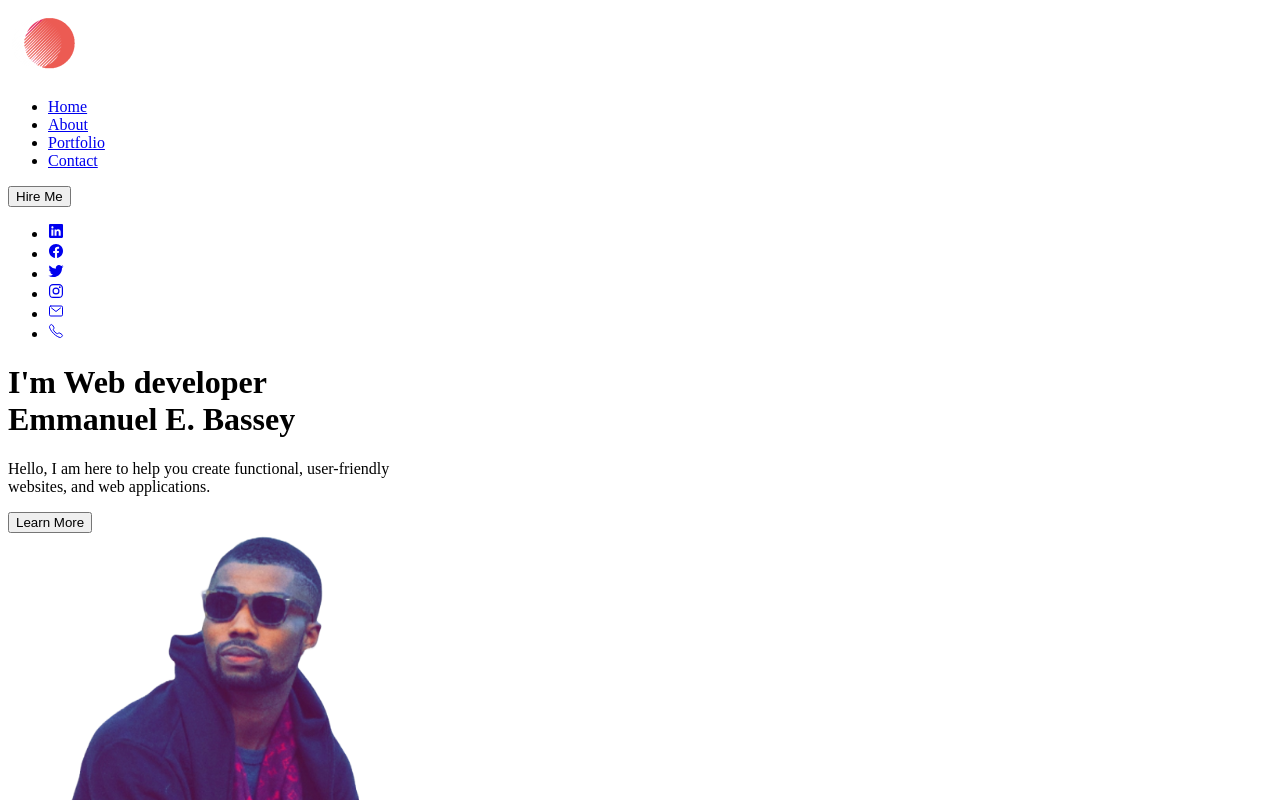
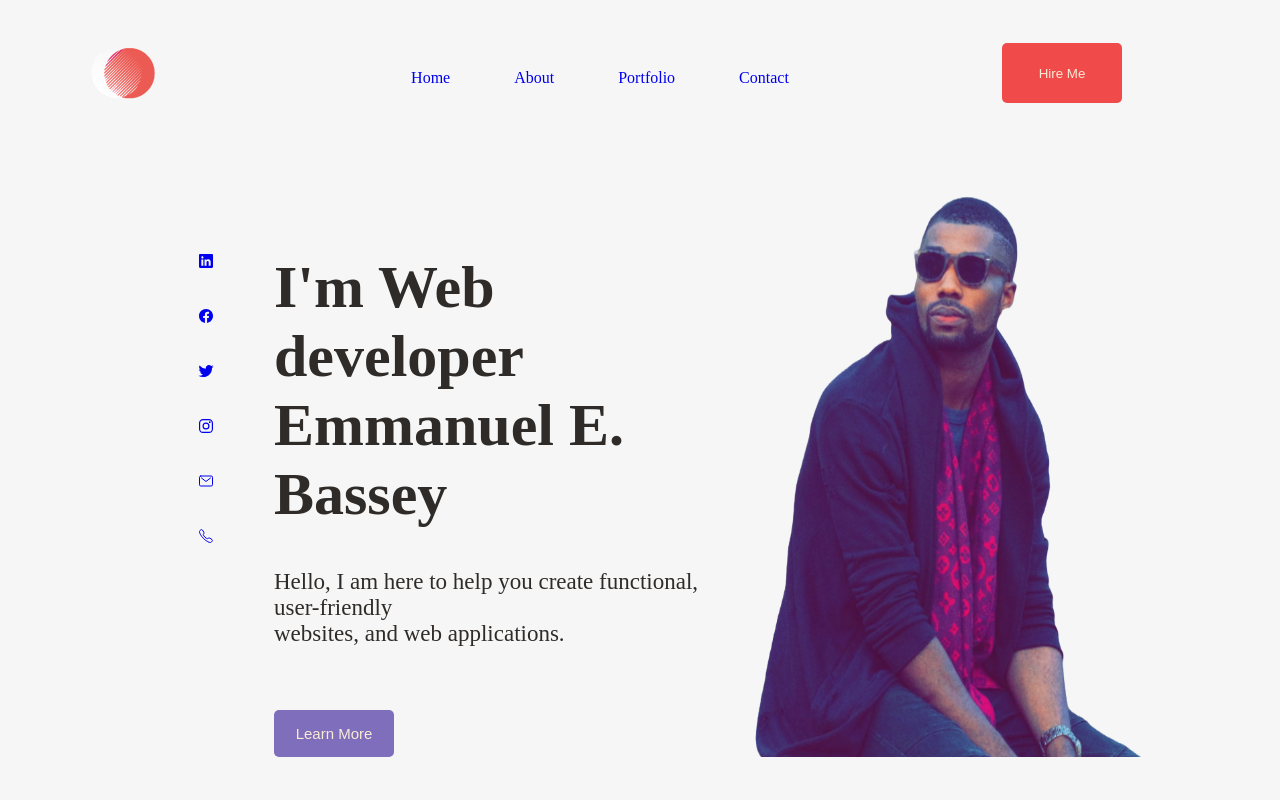
Before and after one commit to Pradido/https-pradido.github.io-myportfolio, a plain HTML site: page index.html in a window 1280 px wide. Shown: the top 800 px of the page. Drawn offline with nearby package versions, Linux system fonts and the light colour scheme.

Commit message:
Update index.html

```diff
--- a/index.html
+++ b/index.html
@@ -4,7 +4,7 @@
     <meta charset="UTF-8">
     <meta name="viewport" content="width=device-width, initial-scale=1.0">
     <title>Portfolio</title>
-    <link rel="stylesheet" href="pradaportfolio.css">
+    <link rel="stylesheet" href="style.css">
     <script type="module" src="https://unpkg.com/ionicons@7.1.0/dist/ionicons/ionicons.esm.js"></script>
 
 </head>
```
